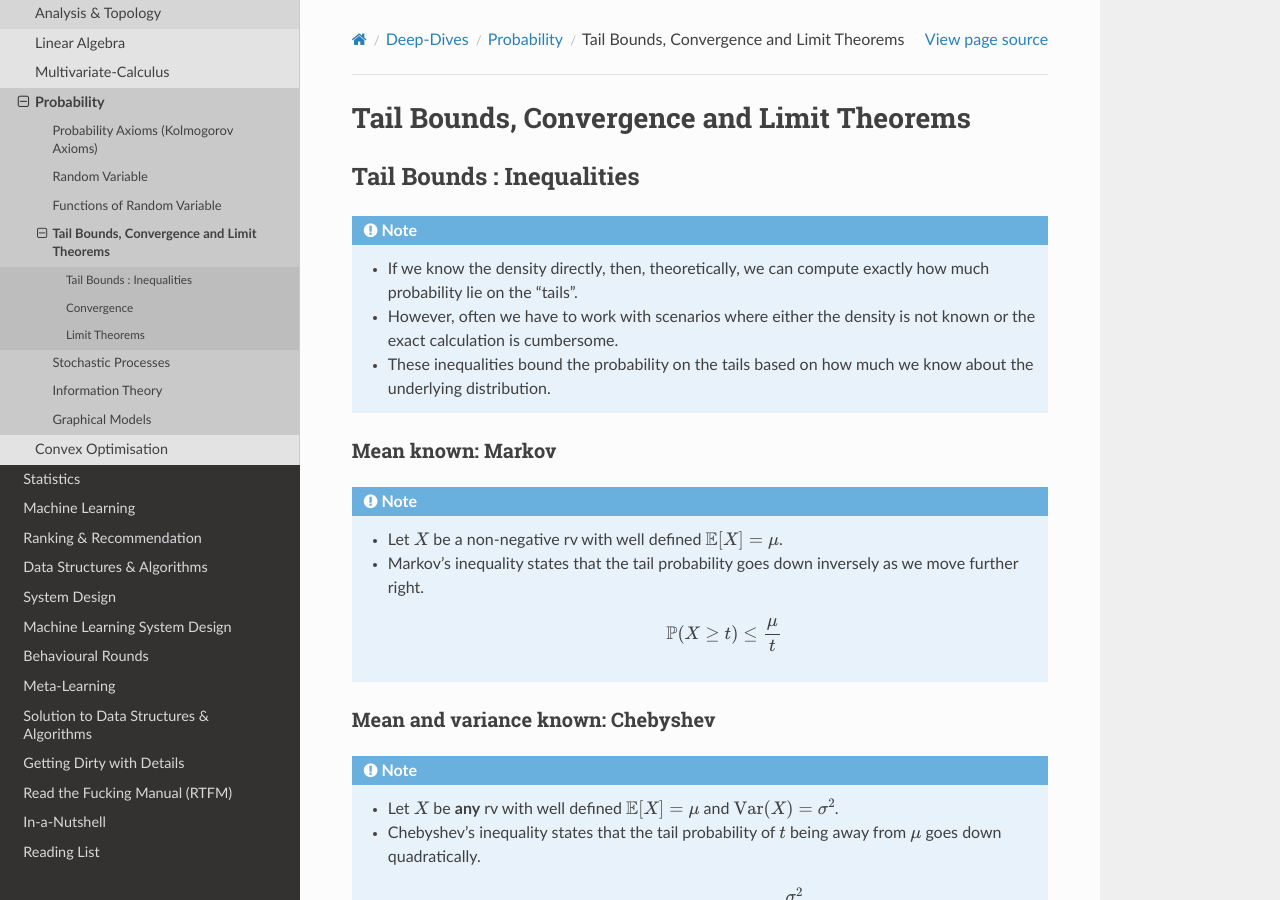
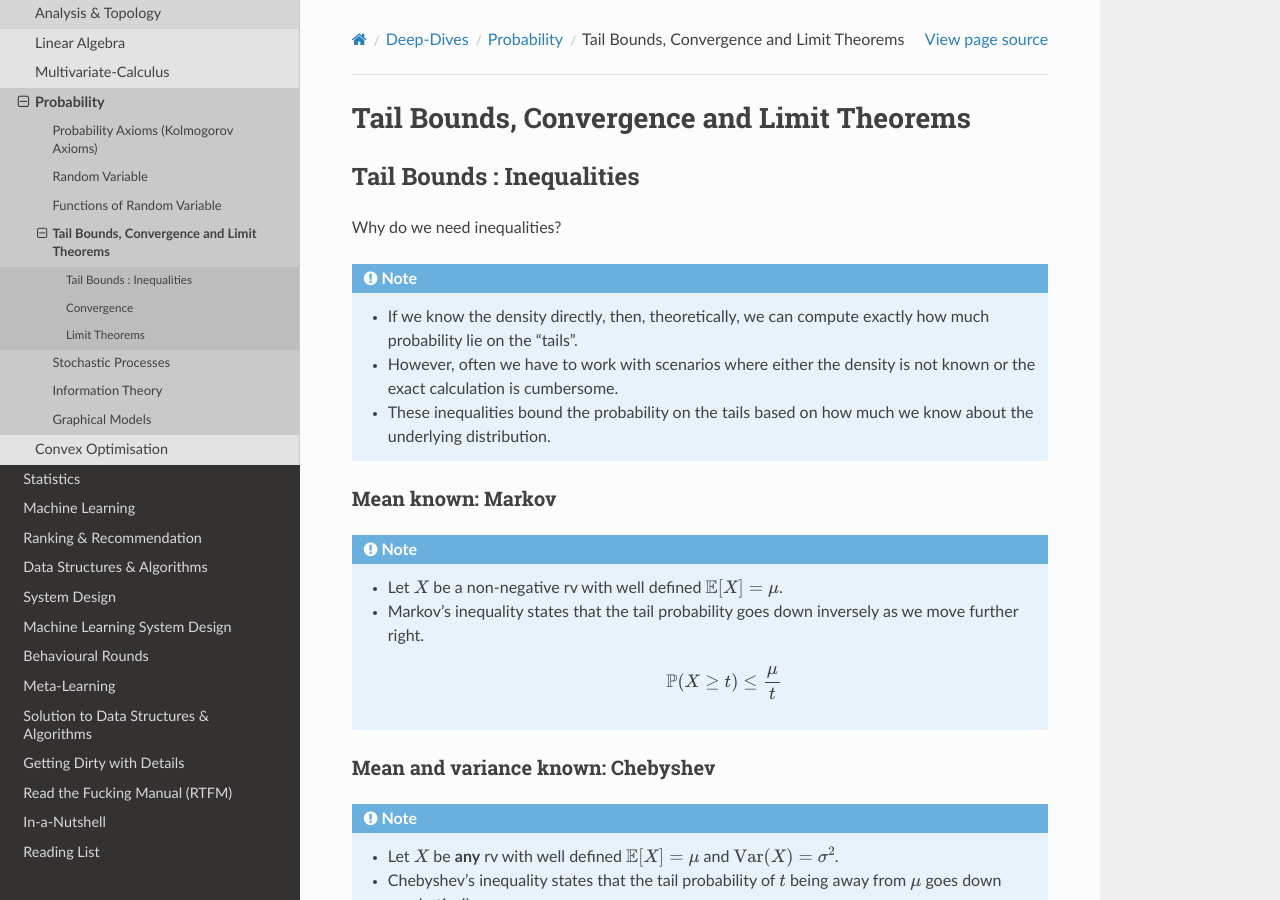
Before and after one commit to uselesstechjunks/leetcode, a Sphinx documentation site: the page built from docs/source/math/prob/ineq.rst, in a window 1280 px wide and 900 px high. Built offline with Sphinx 7.4.7 and the Read the Docs theme 2.0.0, drawn with Linux system fonts in a browser that asks for light colours.

Commit message:
Update ineq.rst

```diff
--- a/docs/source/math/prob/ineq.rst
+++ b/docs/source/math/prob/ineq.rst
@@ -5,6 +5,7 @@ Tail Bounds, Convergence and Limit Theorems
 *********************************************
 Tail Bounds : Inequalities
 *********************************************
+Why do we need inequalities?
 
 .. note::
 	* If we know the density directly, then, theoretically, we can compute exactly how much probability lie on the "tails".
```
